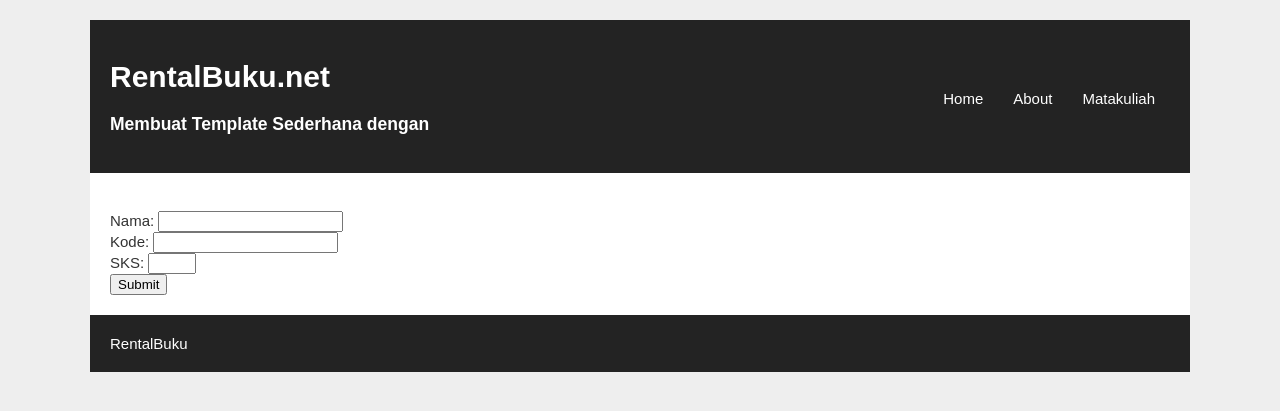
After one commit to fahrianggara/wp2, a CodeIgniter 4 app: the page made by pertemuan3/app/Views/v_form.php in a window 1280 px wide. The commit adds this page. Shown: the top 411 px of the page. Run offline with PHP 8.4 and a stand-in for CodeIgniter, Linux system fonts and the light colour scheme; the template is opened without the code that fills it, so the values that code supplies are empty; some libraries are stand-ins or nearby versions.

Commit message:
Menambahkan Validasi Form Matakuliah

```diff
--- a/pertemuan3/app/Config/Routes.php
+++ b/pertemuan3/app/Config/Routes.php
@@ -13,3 +13,6 @@ $routes->get('/', function () {
 
 $routes->get('web', 'WebController::index'); // <-- Menampilkan halaman utama (web)
 $routes->get('about', 'WebController::about'); // <-- Menampilkan halaman about (web/about)
+
+$routes->get('matakuliah', 'MatakuliahController::index'); // <-- Menampilkan halaman form (matakuliah)
+$routes->post('matakuliah', 'MatakuliahController::store'); // <-- Menyimpan data (matakuliah)
--- /dev/null
+++ b/pertemuan3/app/Views/v_form.php
@@ -0,0 +1,54 @@
+<?php $this->extend('v_layout') ?>
+
+<?php $this->section('content') ?>
+
+<section>
+    <h1><?= $judul ?></h1>
+
+    <form action="<?= base_url('matakuliah') ?>" method="POST">
+        <?= csrf_field() ?>
+
+        <div>
+            <label for="nama">Nama:</label>
+            <input type="text" name="nama" id="nama" value="<?= old('nama') ?>">
+
+            <!-- Menampilkan pesan error -->
+            <?php if(session()->has('errors') && session('errors')->getError('nama')): ?>
+                <span style="color: red;">
+                    <?= session('errors')->getError('nama'); ?>
+                </span>
+            <?php endif; ?>
+        </div>
+
+        <div>
+            <label for="kode">Kode:</label>
+            <input type="text" name="kode" id="kode" value="<?= old('kode') ?>">
+
+            <!-- Menampilkan pesan error -->
+            <?php if(session()->has('errors') && session('errors')->getError('kode')) : ?>
+                <span style="color: red;">
+                    <?= session('errors')->getError('kode'); ?>
+                </span>
+            <?php endif; ?>
+        </div>
+
+        <div>
+            <label for="sks">SKS:</label>
+            <input type="number" name="sks" id="sks" min="1" max="6" value="<?= old('sks') ?>">
+
+            <!-- Menampilkan pesan error -->
+            <?php if(session()->has('errors') && session('errors')->getError('sks')) : ?>
+                <span style="color: red;">
+                    <?= session('errors')->getError('sks'); ?>
+                </span>
+            <?php endif; ?>
+        </div>
+
+        <div>
+            <input type="submit" value="Submit">
+        </div>
+    </form>
+
+</section>
+
+<?php $this->endSection() ?>
--- a/pertemuan3/app/Views/v_header.php
+++ b/pertemuan3/app/Views/v_header.php
@@ -5,8 +5,9 @@
     </hgroup>
     <nav>
         <ul>
-            <li><a href="<?= base_url() ?>web">Home</a></li>
-            <li><a href="<?= base_url() ?>about">About</a></li>
+            <li><a href="<?= base_url('web') ?>">Home</a></li>
+            <li><a href="<?= base_url('about') ?>">About</a></li>
+            <li><a href="<?= base_url('matakuliah') ?>">Matakuliah</a></li>
         </ul>
     </nav>
     <div class="clear"></div>
```
Also changed, not shown: pertemuan3/app/Controllers/MatakuliahController.php (added, +55 -0 lines).
